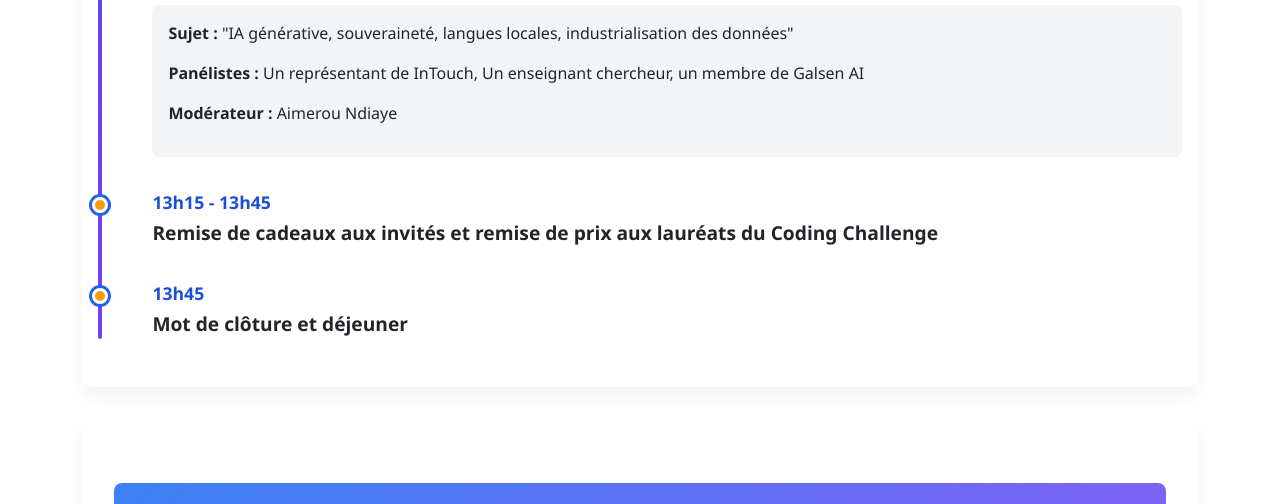
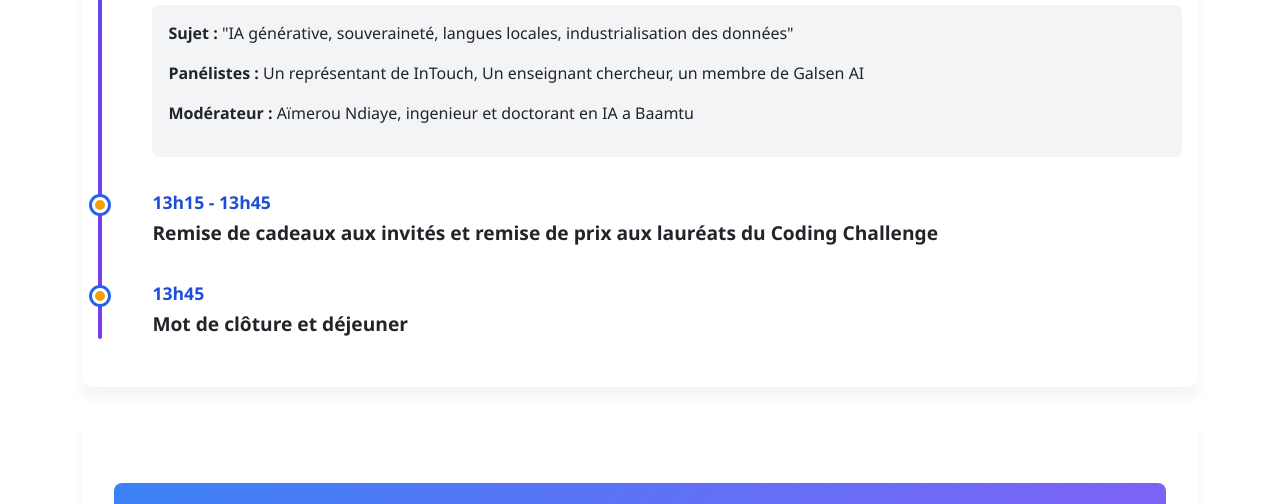
Before and after one commit to Polytech-Informatic-Club/it-day-2025, a plain HTML site: page index.html in a window 1280 px wide. Shown: the part 1385-1889 px from the top of the page. Drawn offline with Linux system fonts and the light colour scheme.

Commit message:
Aimerou Name and statut updated

```diff
--- a/index.html
+++ b/index.html
@@ -96,7 +96,7 @@
                         <div class="event-details">
                             <p><strong>Sujet :</strong> "IA générative, souveraineté, langues locales, industrialisation des données"</p>
                             <p><strong>Panélistes :</strong> Un représentant de InTouch, Un enseignant chercheur, un membre de Galsen AI</p>
-                            <p><strong>Modérateur :</strong> Aimerou Ndiaye</p>
+                            <p><strong>Modérateur :</strong> Aïmerou Ndiaye, ingenieur  et doctorant en IA a Baamtu</p>
                         </div>
                     </div>
 
```
